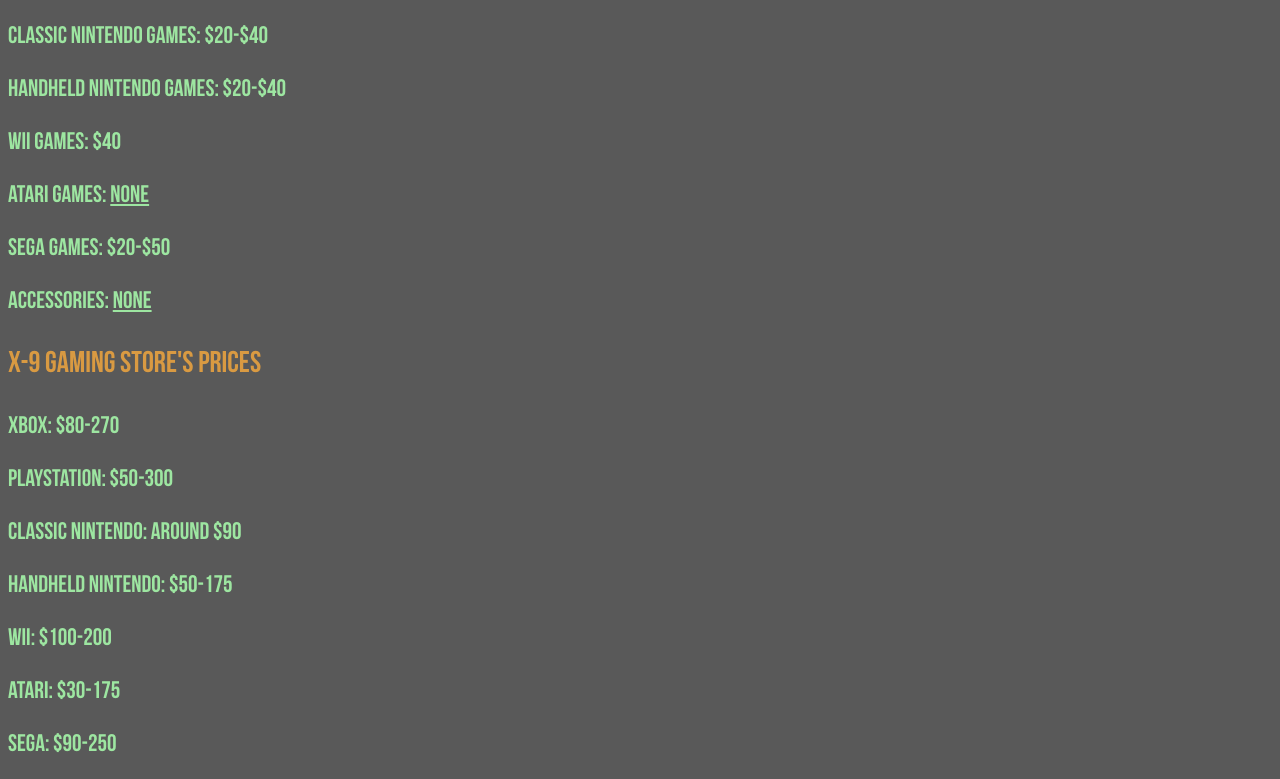
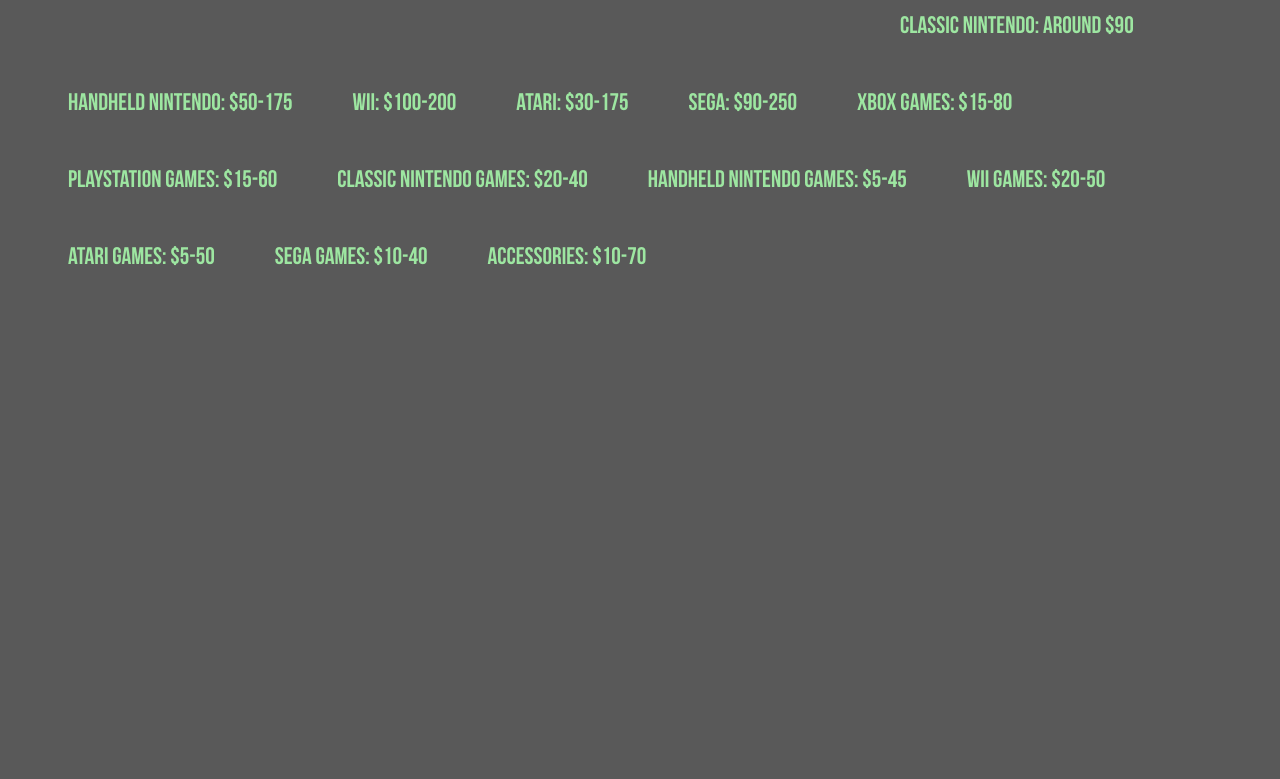
Before and after one commit to GrantSchoolAccount/1199GameStore, a plain HTML site: page competition.html in a window 1280 px wide. Shown: the part 612-1391 px from the top of the page. After the commit the page ends 907 px from the top, so only its background shows below. Drawn offline with Linux system fonts and the light colour scheme.

Commit message:
Add files via upload

```diff
--- a/css2.css
+++ b/css2.css
@@ -36,10 +36,14 @@ li a:hover {
 p {
     color: #9DE6A1;
     font-size: 20;
+    float: left;
+    padding-left: 60px;
 }
 
 p.title {
     color: #D99A42;
     font-size: 30;
+    float: left;
+    padding-left: 30px;
 }
 </style>
```
